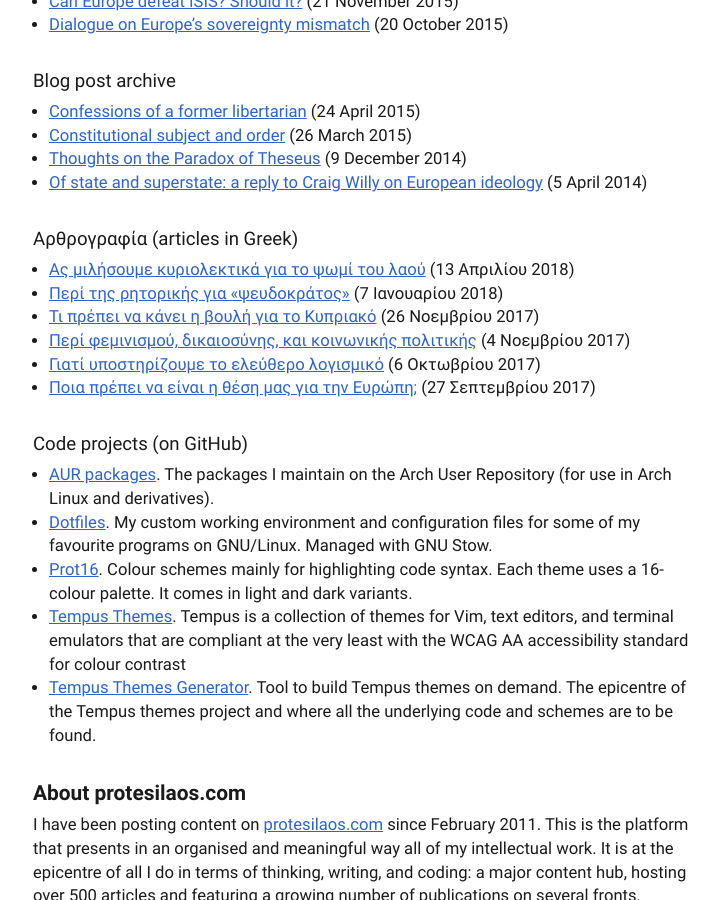
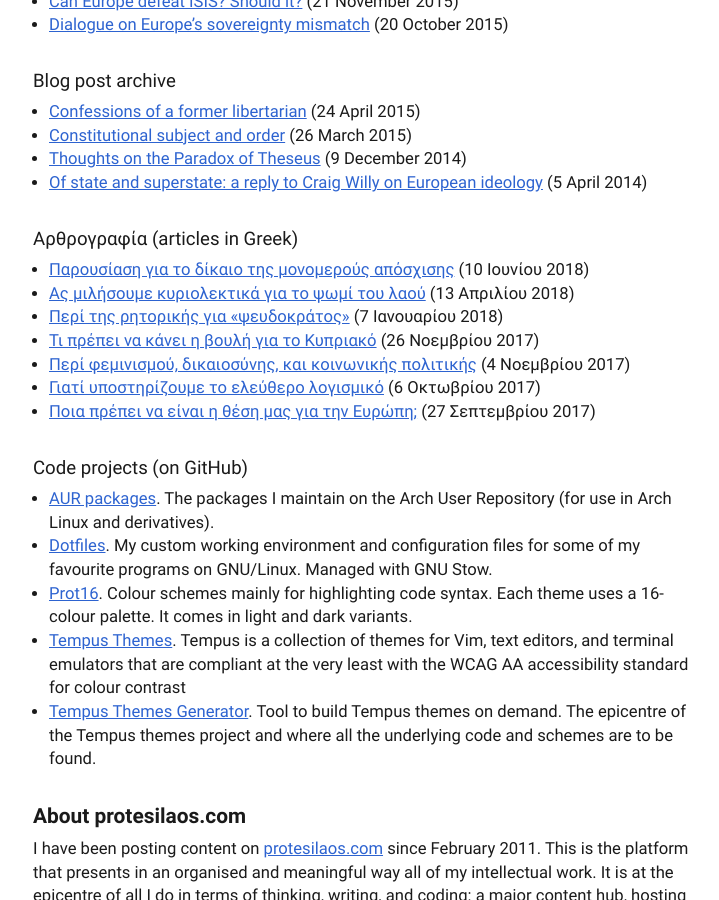
Before and after one commit to protesilaos/protesilaos.github.io, a Jekyll site: the page built from _pages/author.md, in a window 1280 px wide and 900 px high, scrolled down 1860 px. Shown: the whole window, without its empty margins (271-990 px from the left). Built offline with Jekyll 4.4.1, drawn with Linux system fonts in a browser that asks for light colours.

Commit message:
Add latest greek post to list in author page

```diff
--- a/_pages/author.md
+++ b/_pages/author.md
@@ -80,6 +80,7 @@ layout: page
 
 ### Αρθρογραφία (articles in Greek)
 
+- [Παρουσίαση για το δίκαιο της μονομερούς απόσχισης](/greek/2018-06-10-unilateral-secession-criteria/) (10 Ιουνίου 2018)
 - [Ας μιλήσουμε κυριολεκτικά για το ψωμί του λαού](/greek/2018-04-13-real-bread/) (13 Απριλίου 2018)
 - [Περί της ρητορικής για «ψευδοκράτος»](/greek/2018-01-07-cy-pseudo-state-rhetoric/) (7 Ιανουαρίου 2018)
 - [Τι πρέπει να κάνει η βουλή για το Κυπριακό](/greek/2017-11-26-parl-cy-problem/) (26 Νοεμβρίου 2017)
```
